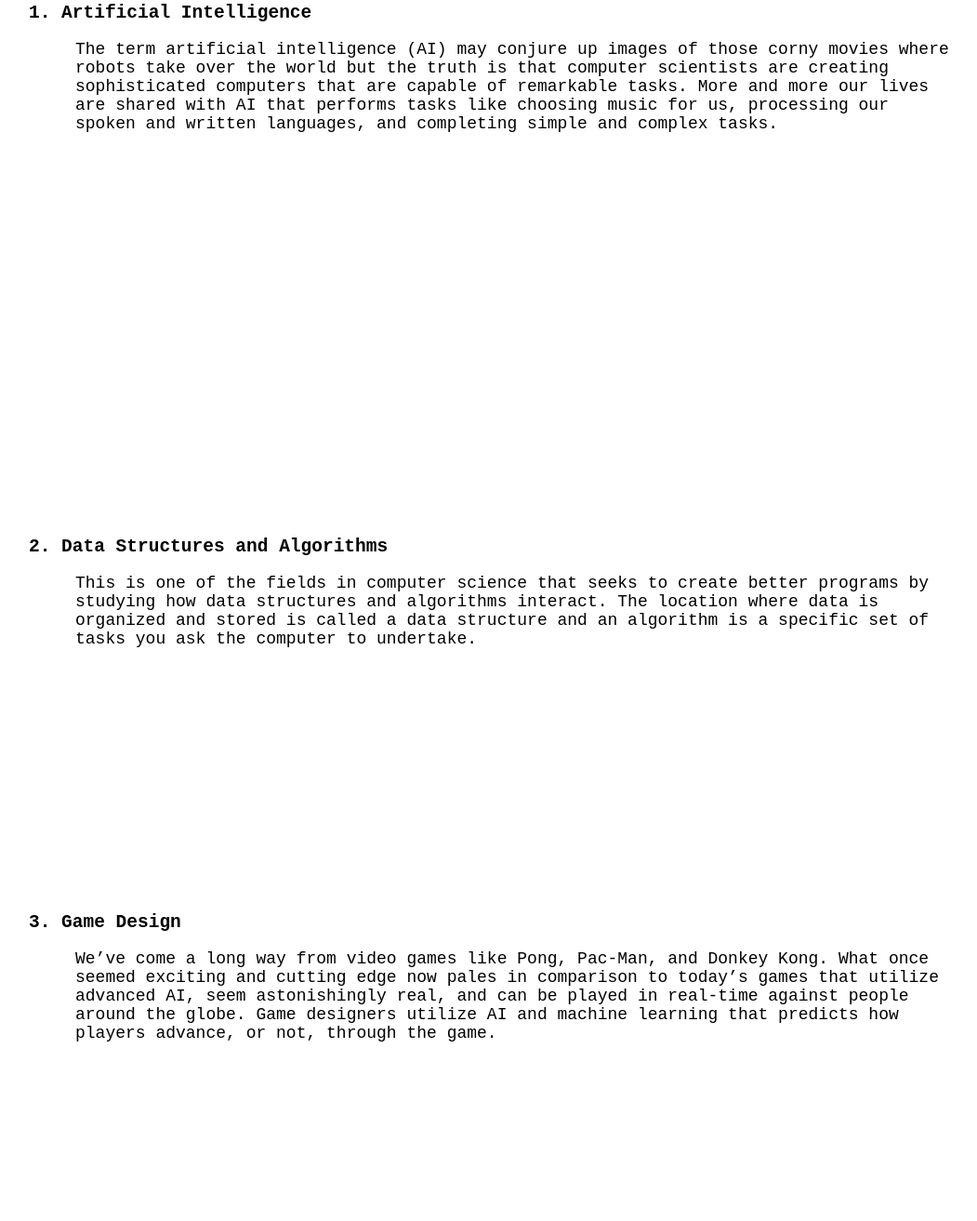
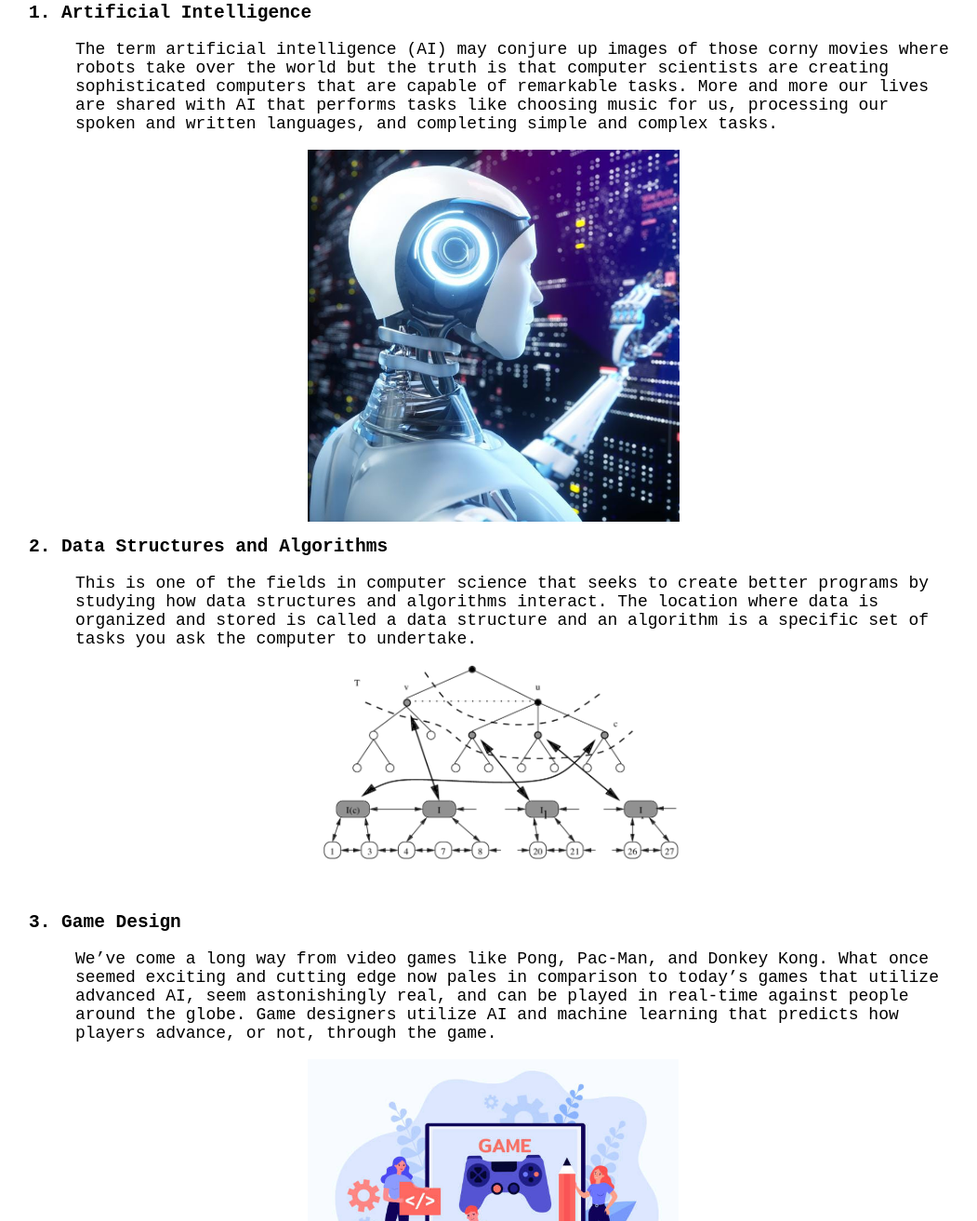
Before and after one commit to SaerElMasri/Computer-Science-Website, a plain HTML site: page index.html in a window 1280 px wide. Shown: the part 1487-2800 px from the top of the page at 93% size, without its empty margins (109-1160 px from the left). Drawn offline with Linux system fonts and the light colour scheme; the site is published under a folder, as on GitHub Pages, so addresses that start at the root find nothing.

Commit message:
background url fixed

```diff
--- a/style.css
+++ b/style.css
@@ -17,7 +17,7 @@ html, body{
 }
 .header-banner{
     height: 450px;
-    background-image: url(/resource/banner.png);
+    background-image: url(resource/banner.png);
     background-repeat: no-repeat;
     background-size: cover;
 }
@@ -70,7 +70,7 @@ html, body{
     width: 400px;
     height: 400px;
     margin: auto;
-    background-image: url(/resource/ai.jpg);
+    background-image: url(resource/ai.jpg);
     background-repeat: no-repeat;
     background-size: cover;
 }
@@ -78,7 +78,7 @@ html, body{
     width: 400px;
     height: 250px;
     margin: auto;
-    background-image: url(/resource/data.png);
+    background-image: url(resource/data.png);
     background-repeat: no-repeat;
     background-size: contain;
 }
@@ -86,7 +86,7 @@ html, body{
     width: 400px;
     height: 250px;
     margin: auto;
-    background-image: url(/resource/game.jpg);
+    background-image: url(resource/game.jpg);
     background-repeat: no-repeat;
     background-size: contain;
 }
```
